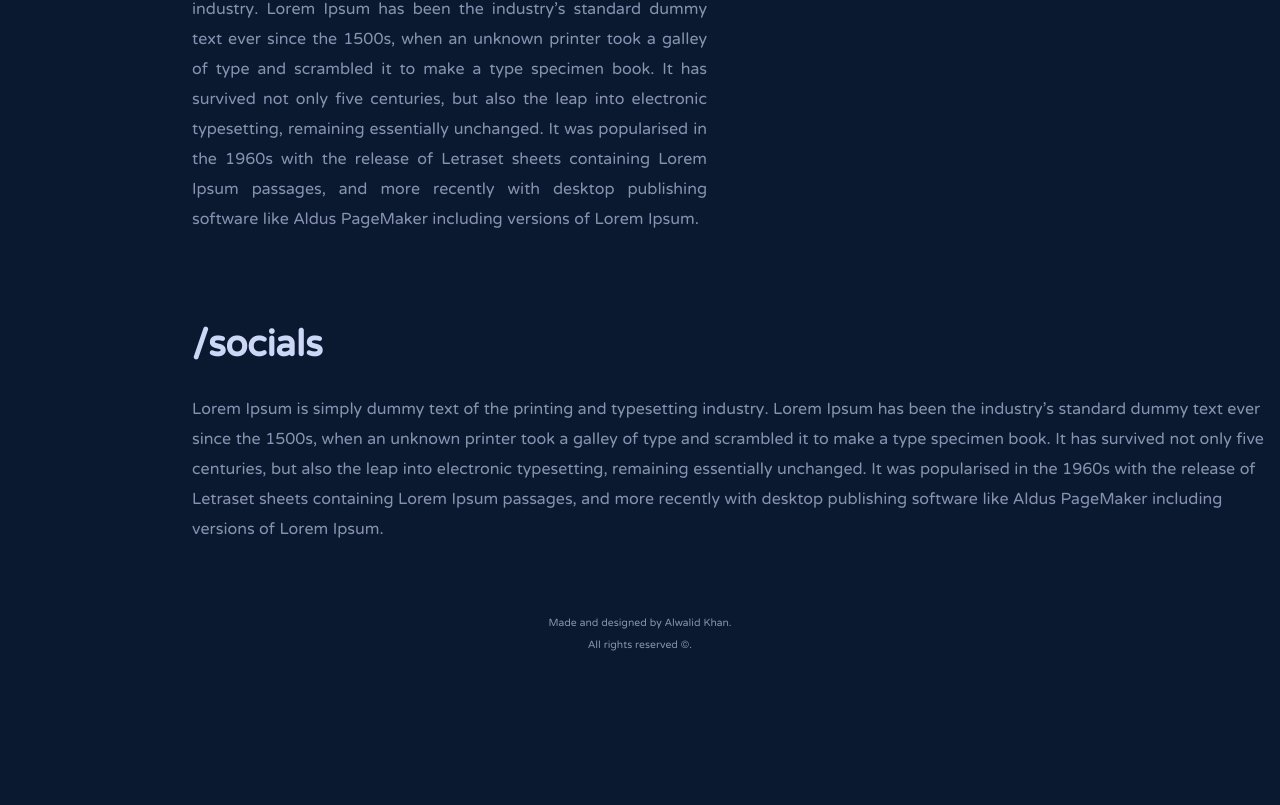
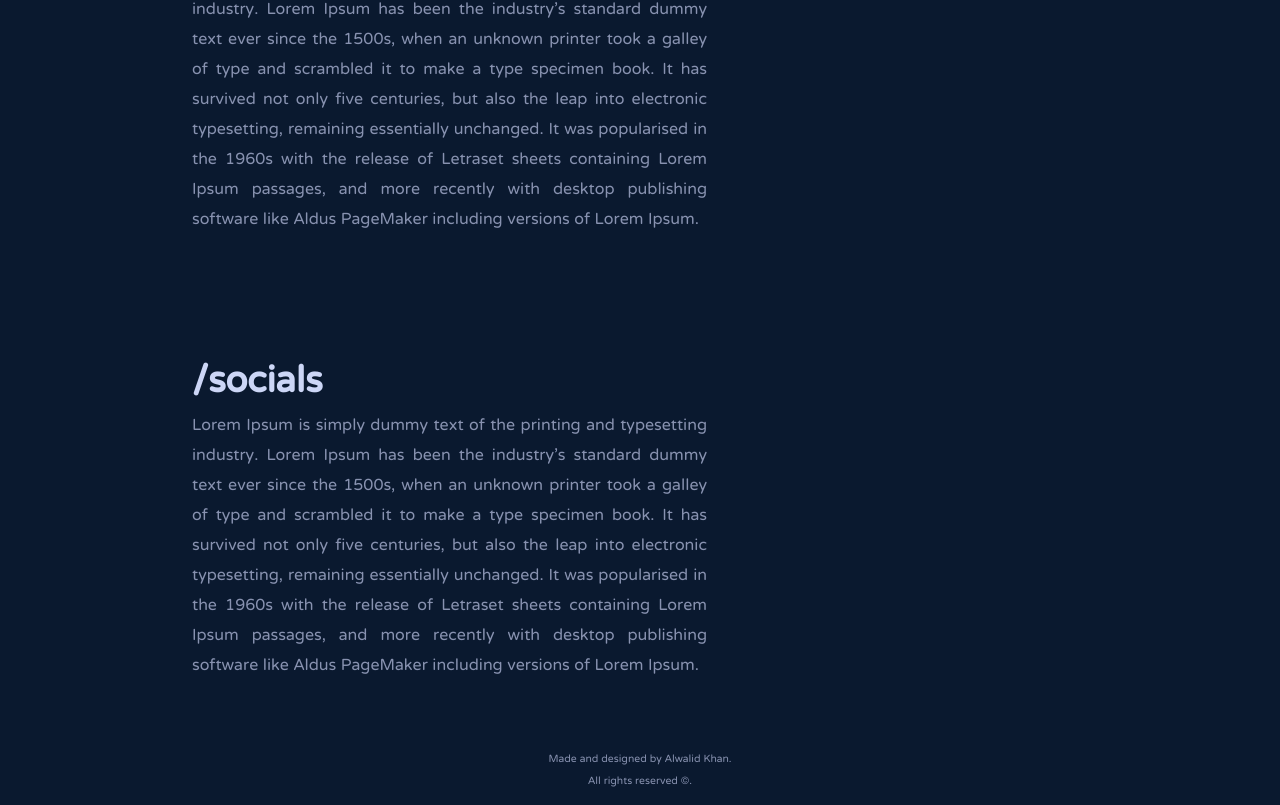
Before and after one commit to wxlkda/realport, a React (Create React App) app: page / in a window 1280 px wide. Shown: the part 1469-2274 px from the top of the page. Before the commit the page ends 2138 px from the top, so only its background shows below. Built offline with nearby package versions, Linux system fonts and the light colour scheme.

Commit message:
modified socials css file by replacing with template

```diff
--- a/src/css/socials.css
+++ b/src/css/socials.css
@@ -1,9 +1,15 @@
 #socials {
+    margin-top: 100px;
     display: flex;
     flex-direction: column;
     align-items: flex-start;
     margin-left: 15%;
-    padding-top: 5%;
     min-width: 15vw;
+}
 
+.social-info {
+    max-width: 515px;
+    margin-top: -20px;
+    text-align: justify;
+    text-justify: inter-word;
 }
```
